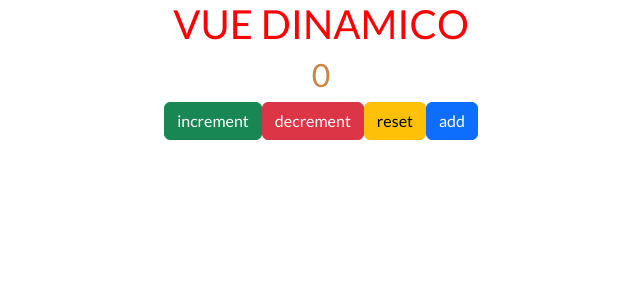
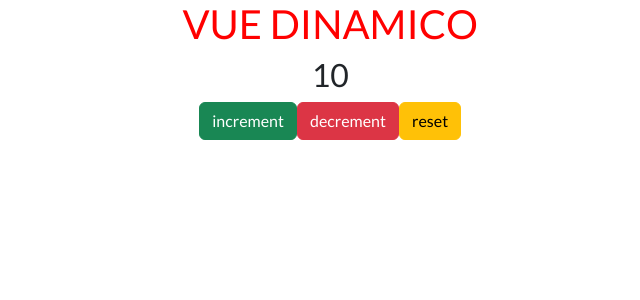
Before and after one commit to EderNieves01/toPracticVue, a Vue app: page / in a window 1280 px wide. Shown: the top 300 px of the page, without its empty margins (150-790 px from the left). Built offline with nearby package versions, Linux system fonts and the light colour scheme.

Commit message:
vueOfOptions

```diff
--- a/src/App.vue
+++ b/src/App.vue
@@ -1,61 +1,25 @@
 
-<script setup>
+<script>
 
-//importamos estos para asignarselo a cualquier variable para que sea reactiva
-//computed realizar un computo, propiedades computadas
-import { ref, computed } from 'vue';
-
-const name = 'Vue dinamico';
-const colorP = 'negative';
-//variable o constante reactiva para poder renderizar el valor sin
-//necesidad de volver a cargar la pagina para que sea mas dinamico
-//sin esto el valor de counter en el html no cambiara aunque puede mostrarse en consola
-
-const counter = ref(0);
-const arrayFavoritos = ref([]);
-// metodos - methods
-
-const increment = () => {
-  counter.value ++;
+// exportamos la data para guardar un objeto que tendra la informacion para nuestras variables
+export default{
+  data: () => ({
+    counter: 10,
+    name: 'Vue dinamico',
+    colorP: 'negative',
+  }),
+  methods: {
+   increment(){
+    this.counter++;
+   },
+   decrement(){
+    this.counter--;
+   },
+   reset(){
+    this.counter = 0;
+   }
+  }
 }
-
-//puede ir sin corchetes
-const decrement = () => counter.value --;
-
-const reset = () => {
-  counter.value = 0;
-}
-
-//accedemos al valor del array y le add el valor del contador
-const add = () => {
-  arrayFavoritos.value.push(counter.value);
-}
-
-const blockBtn = computed (() => {
-  //busca en el array y num seran sus propiedades, y cuando num sea igual al
-  //contador, luego una condicion de que si se encunetra el numero en el array
-  //retornara la propiedad true o false para habilitar o desactivar el boton
- const numSearch = arrayFavoritos.value.find(num => num === counter.value);
- console.log(numSearch);
-
- //condicion para esclarecer que el cero puede agregarse solo una ves
- if( numSearch === 0 ) return true;
- return numSearch ? true : false;
-
-// se puede hacer de esta forma pero tendriamos el problema del cero
-//  return numSearch || numSearch === 0;
-});
-
-//clase que retorna una propiedad computada desde el style class
-const classCounter = computed(() =>{
-  if(counter.value === 0){
-    return 'zero'
-  }else if( counter.value > 0){
-    return 'positive'
-  }else{
-    return 'negative'
-  }
-})
 </script>
 
 <template>
@@ -66,19 +30,13 @@ const classCounter = computed(() =>{
 
   <!-- renderizar el h2 para que cambie el 0-->
 
-   <h2 :class="classCounter">{{ counter }}</h2>
+   <h2 >{{ counter }}</h2>
 
   <button class="btn btn-success" @click="increment">increment</button>
   <button class="btn btn-danger" @click="decrement">decrement</button>
   <button class="btn btn-warning" @click="reset">reset</button>
-  <button class="btn btn-primary" @click="add" :disabled="blockBtn">add</button>
-  <br>
-  <ul>
-    <li
-    v-for="(num, index) in arrayFavoritos" :key="index">
-  {{ num }}
-</li>
-  </ul>
+   <br>
+
 </div>
 </template>
 
```
